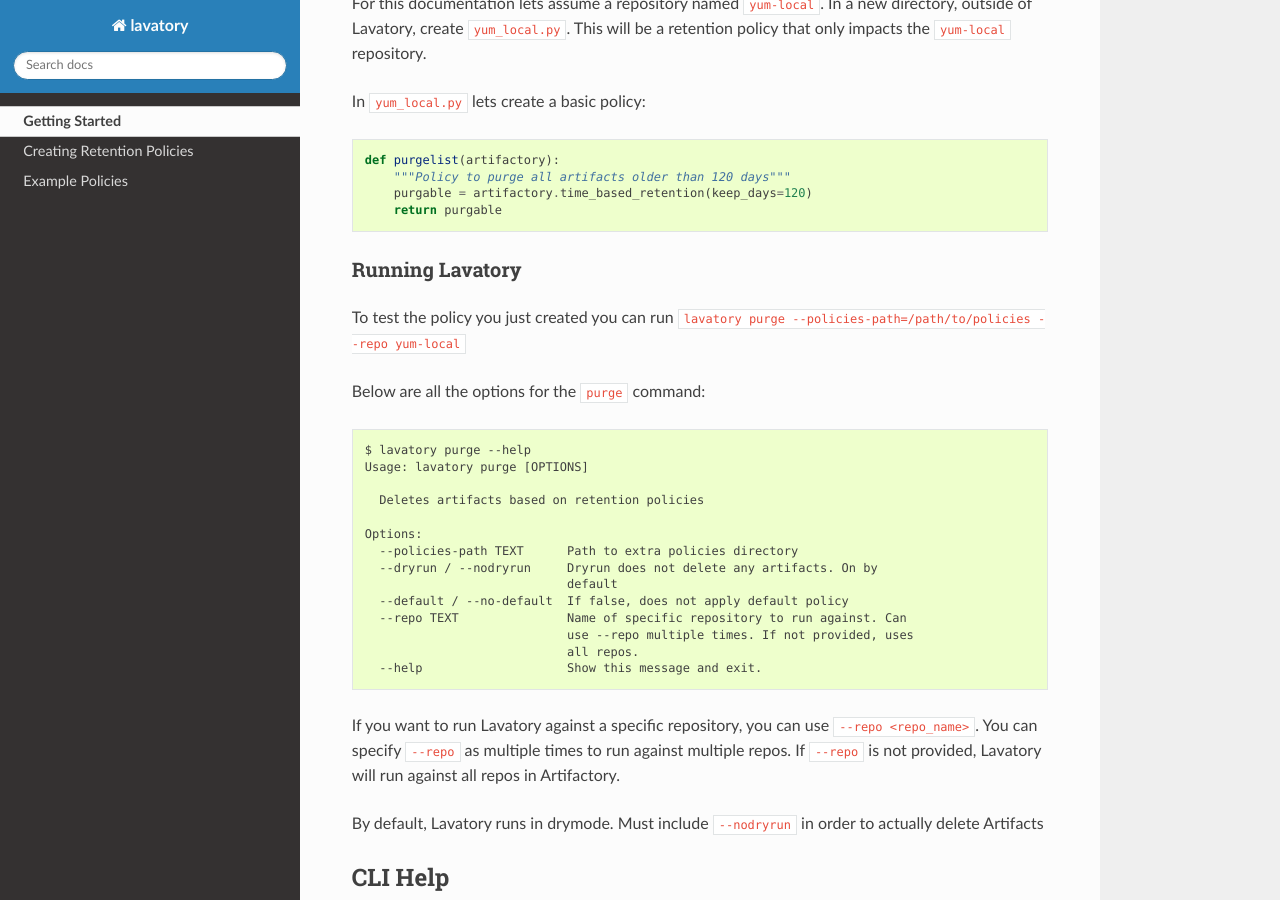
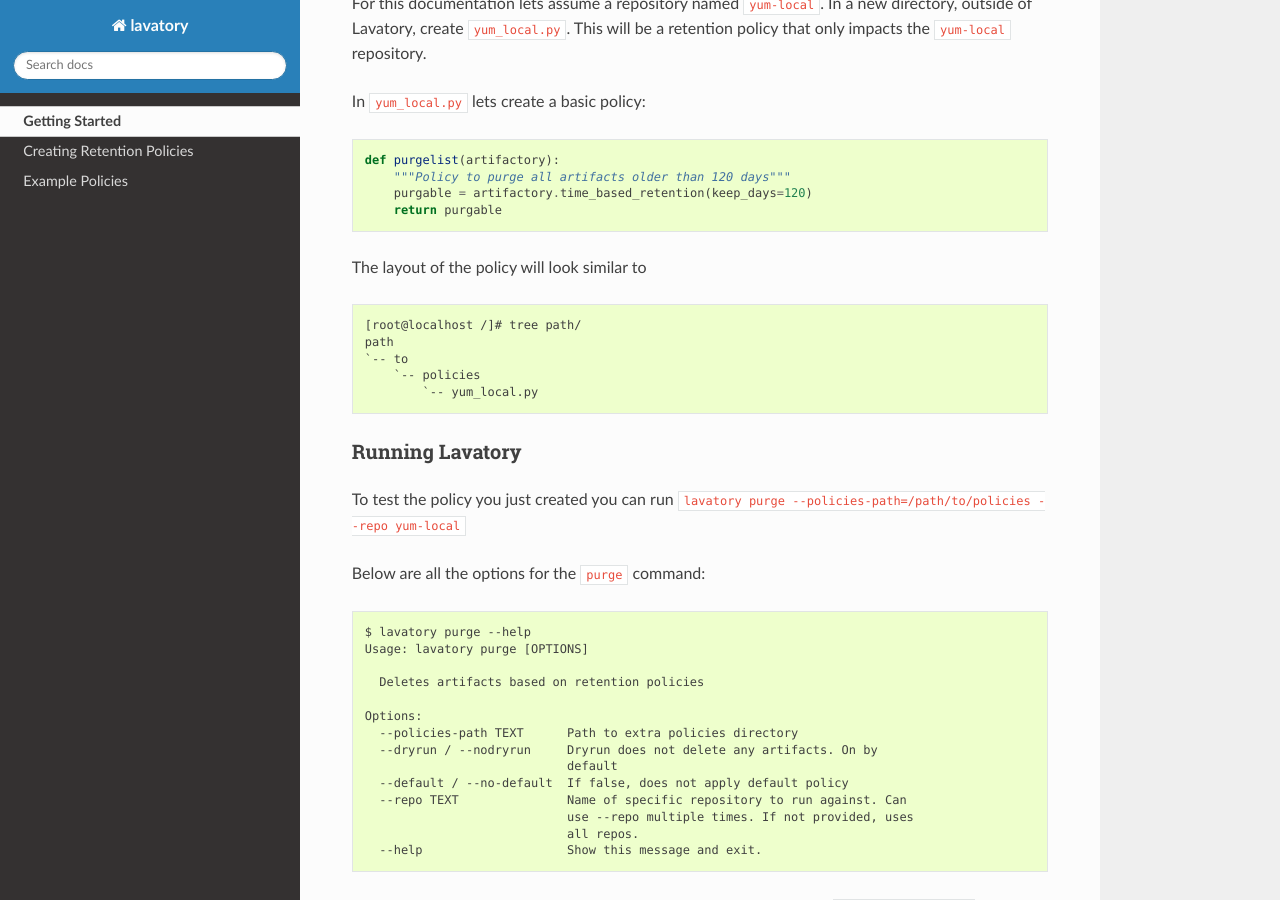
Before and after one commit to gogoair/lavatory, a Sphinx documentation site: the page built from docs/getting_started.rst, in a window 1280 px wide and 900 px high, scrolled down 573 px. Built offline with Sphinx 7.4.7 and the Read the Docs theme 2.0.0, drawn with Linux system fonts in a browser that asks for light colours; pages that are not in the unit, such as notebooks, are missing from menus.

Commit message:
docs: Show plugin layout

```diff
--- a/docs/getting_started.rst
+++ b/docs/getting_started.rst
@@ -33,6 +33,15 @@ In ``yum_local.py`` lets create a basic policy:
         """Policy to purge all artifacts older than 120 days"""
         purgable = artifactory.time_based_retention(keep_days=120)
         return purgable
+
+The layout of the policy will look similar to ::
+
+    [root@localhost /]# tree path/
+    path
+    `-- to
+        `-- policies
+            `-- yum_local.py
+
 
 Running Lavatory
 ~~~~~~~~~~~~~~~~
```
